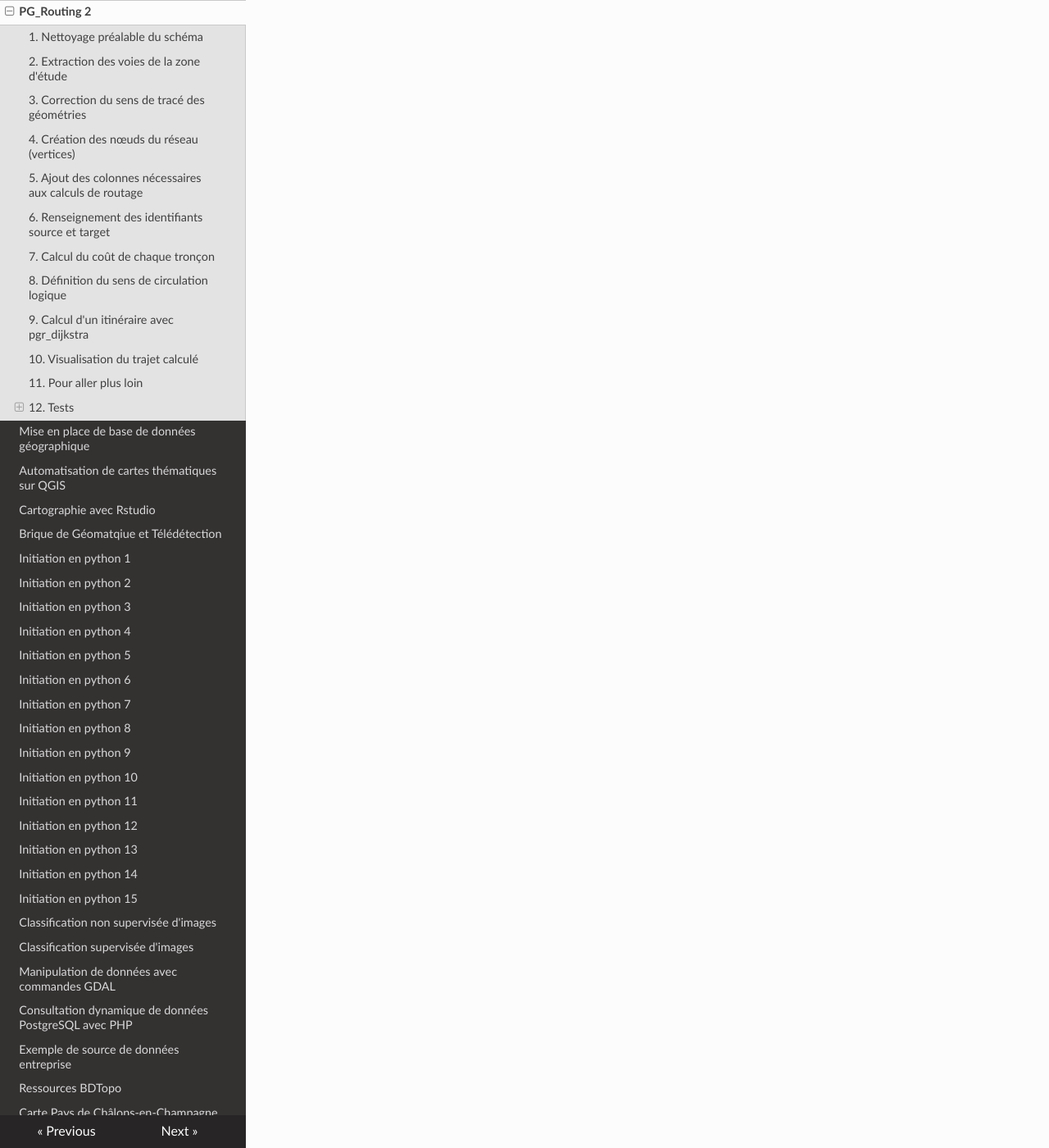
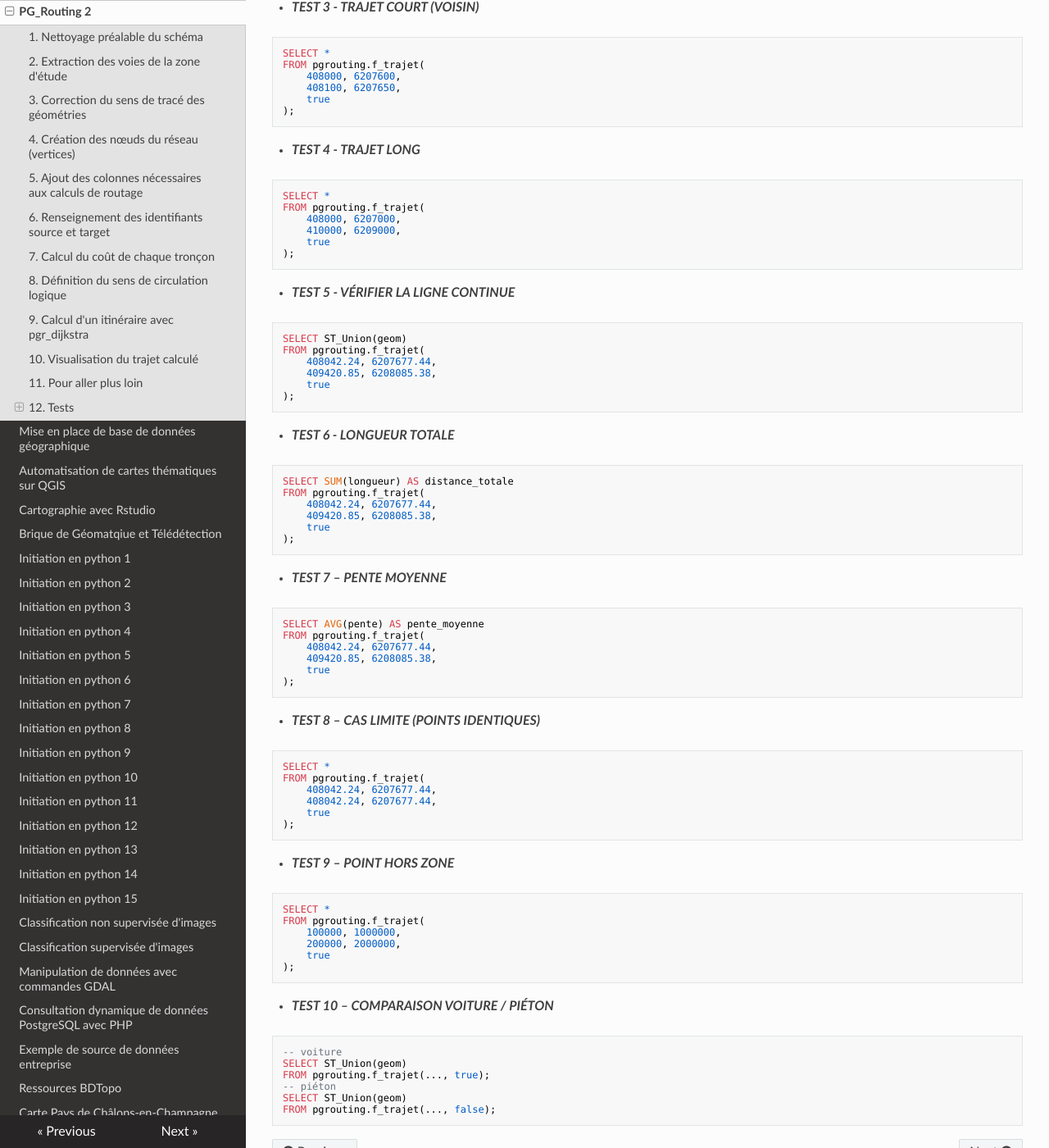
Before and after one commit to abdou123-guene/Site_de_documentation_geomatique, an MkDocs documentation site: the page built from docs/pgrouting1.md, in a window 1280 px wide and 1400 px high, scrolled down 9714 px. Shown: the whole window at 82% size. Built offline with MkDocs 1.6.1, drawn with Linux system fonts in a browser that asks for light colours; nearby versions of some CDN libraries; some of the changed text lies outside the part shown.

Commit message:
Add test cases for pgrouting function

````diff
--- a/docs/pgrouting1.md
+++ b/docs/pgrouting1.md
@@ -444,3 +444,112 @@
 END;
 $func$ LANGUAGE plpgsql;
 ```
+
+- ***TEST 1 – CAS DE BASE (VOITURE)***
+
+```sql
+SELECT *
+FROM pgrouting.f_trajet(
+    408042.24, 6207677.44,
+    409420.85, 6208085.38,
+    true
+);
+```
+
+- ***TEST 2 - MODE PIÉTON***
+
+```sql
+SELECT *
+FROM pgrouting.f_trajet(
+    408042.24, 6207677.44,
+    409420.85, 6208085.38,
+    false
+);
+```
+
+- ***TEST 3 - TRAJET COURT (VOISIN)***
+
+```sql
+SELECT *
+FROM pgrouting.f_trajet(
+    408000, 6207600,
+    408100, 6207650,
+    true
+);
+```
+
+- ***TEST 4 - TRAJET LONG***
+
+```sql
+SELECT *
+FROM pgrouting.f_trajet(
+    408000, 6207000,
+    410000, 6209000,
+    true
+);
+```
+
+- ***TEST 5 - VÉRIFIER LA LIGNE CONTINUE***
+
+```sql
+SELECT ST_Union(geom)
+FROM pgrouting.f_trajet(
+    408042.24, 6207677.44,
+    409420.85, 6208085.38,
+    true
+);
+```
+
+- ***TEST 6 - LONGUEUR TOTALE***
+
+```sql
+SELECT SUM(longueur) AS distance_totale
+FROM pgrouting.f_trajet(
+    408042.24, 6207677.44,
+    409420.85, 6208085.38,
+    true
+);
+```
+- ***TEST 7 – PENTE MOYENNE***
+
+```sql
+SELECT AVG(pente) AS pente_moyenne
+FROM pgrouting.f_trajet(
+    408042.24, 6207677.44,
+    409420.85, 6208085.38,
+    true
+);
+```
+
+- ***TEST 8 – CAS LIMITE (POINTS IDENTIQUES)***
+
+```sql
+SELECT *
+FROM pgrouting.f_trajet(
+    408042.24, 6207677.44,
+    408042.24, 6207677.44,
+    true
+);
+```
+
+- ***TEST 9 – POINT HORS ZONE***
+
+```sql
+SELECT *
+FROM pgrouting.f_trajet(
+    100000, 1000000,
+    200000, 2000000,
+    true
+);
+```
+
+- ***TEST 10 – COMPARAISON VOITURE / PIÉTON***
+
+```sql
+-- voiture
+SELECT ST_Union(geom)
+FROM pgrouting.f_trajet(..., true);
+-- piéton
+SELECT ST_Union(geom)
+FROM pgrouting.f_trajet(..., false);
+```
````
